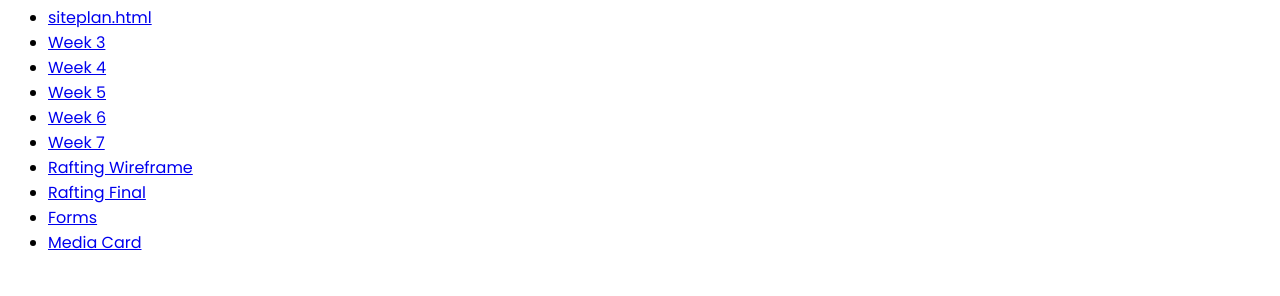
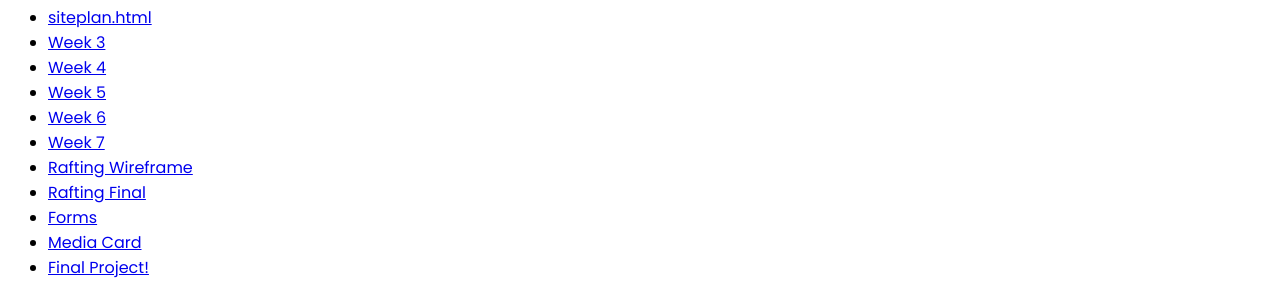
Before and after one commit to SThurman19/wdd130, a plain HTML site: page index.html in a window 1280 px wide. Shown: the part 527-823 px from the top of the page. Before the commit the page ends 800 px from the top, so only its background shows below. Drawn offline with Linux system fonts and the light colour scheme.

Commit message:
submission

```diff
--- a/index.html
+++ b/index.html
@@ -38,6 +38,7 @@
         <li><a href="raftingFinal/index.html">Rafting Final</a></li>
         <li><a href="week11/forms.html">Forms</a></li>
         <li><a href="week12/mediaCard.html">Media Card</a></li>
+        <li><a href="finalProject/index.html">Final Project!</a></li>
     </ul>
 </body>
 </html>
```
